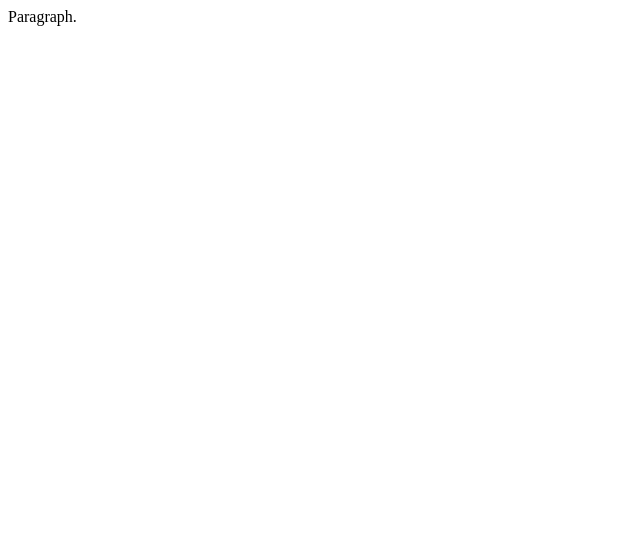
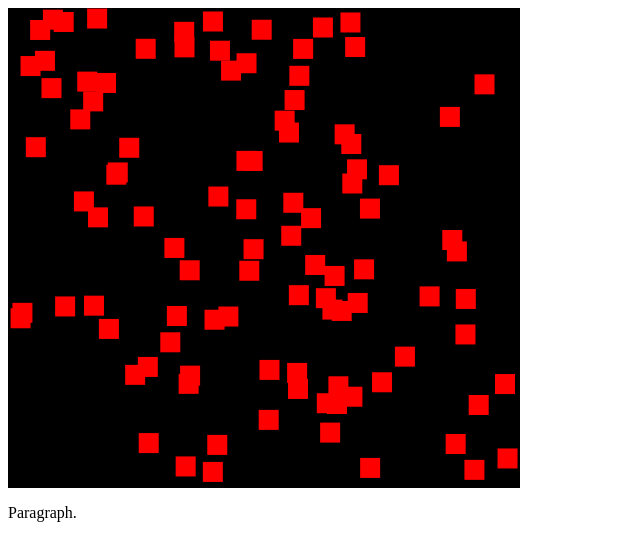
Before and after one commit to michaeljsmith/squadron, a plain HTML site: page index.html in a window 1280 px wide. Shown: the whole page, without its empty margins (0-640 px from the left). Drawn offline with Linux system fonts and the light colour scheme.

Commit message:
Create animation skeleton.

```diff
--- a/index.html
+++ b/index.html
@@ -3,6 +3,7 @@
     <title>Title</title>
   </head>
   <body>
+    <script type="text/javascript" src="squadron.js"></script>
     <p>Paragraph.</p>
   </body>
 </html>
--- /dev/null
+++ b/squadron.js
@@ -0,0 +1,72 @@
+// Create the canvas
+var canvas = document.createElement("canvas");
+var ctx = canvas.getContext("2d");
+canvas.width = 512;
+canvas.height = 480;
+document.body.appendChild(canvas);
+
+var NUM_SQUARES = 100;
+var SQUARE_SIZE = 20;
+var SQUARE_SPEED_MAX = 10;
+
+var squares = new Array();
+for (var i = 0; i < NUM_SQUARES; ++i) {
+  var x = Math.random() * (canvas.width - SQUARE_SIZE);
+  var y = Math.random() * (canvas.height - SQUARE_SIZE);
+  var vx = (2 * Math.random() - 1) * SQUARE_SPEED_MAX;
+  var vy = (2 * Math.random() - 1) * SQUARE_SPEED_MAX;
+  squares[i] = [x, y, vx, vy];
+}
+
+function updateTimers(dt) {
+  for (var i = 0; i < squares.length; ++i) {
+    squares[i][0] += dt * squares[i][2];
+    if (squares[i][0] < 0 && squares[i][2] < 0) {
+      squares[i][2] *= -1;
+    }
+    if (squares[i][0] + SQUARE_SIZE >= canvas.width && squares[i][2] > 0) {
+      squares[i][2] *= -1;
+    }
+
+    squares[i][1] += dt * squares[i][3];
+    if (squares[i][1] < 0 && squares[i][3] < 0) {
+      squares[i][3] *= -1;
+    }
+    if (squares[i][1] + SQUARE_SIZE >= canvas.height && squares[i][3] > 0) {
+      squares[i][3] *= -1;
+    }
+  }
+};
+
+function render() {
+  ctx.fillStyle = "#000000";
+  ctx.fillRect(0, 0, canvas.width, canvas.height);
+
+  ctx.fillStyle = "#FF0000";
+  for (var i = 0; i < squares.length; ++i) {
+    ctx.fillRect(squares[i][0], squares[i][1], 20, 20);
+  }
+};
+
+// The main game loop
+var lastTime = Date.now();
+function update() {
+    var now = Date.now();
+    var dt = (now - lastTime) / 1000.0;
+
+    updateTimers(dt);
+    render();
+
+    lastTime = now;
+};
+
+function runAnimLoop(fn) {
+  function run() {
+    fn();
+    window.webkitRequestAnimationFrame(run);
+  };
+
+  window.webkitRequestAnimationFrame(run);
+};
+
+runAnimLoop(update);
```
